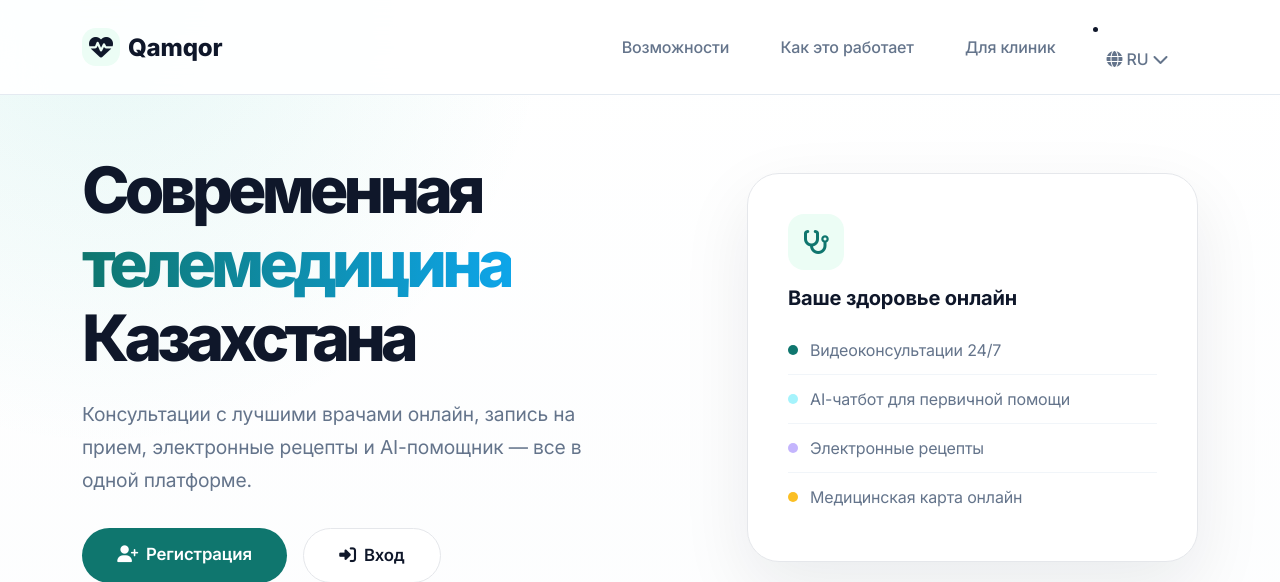
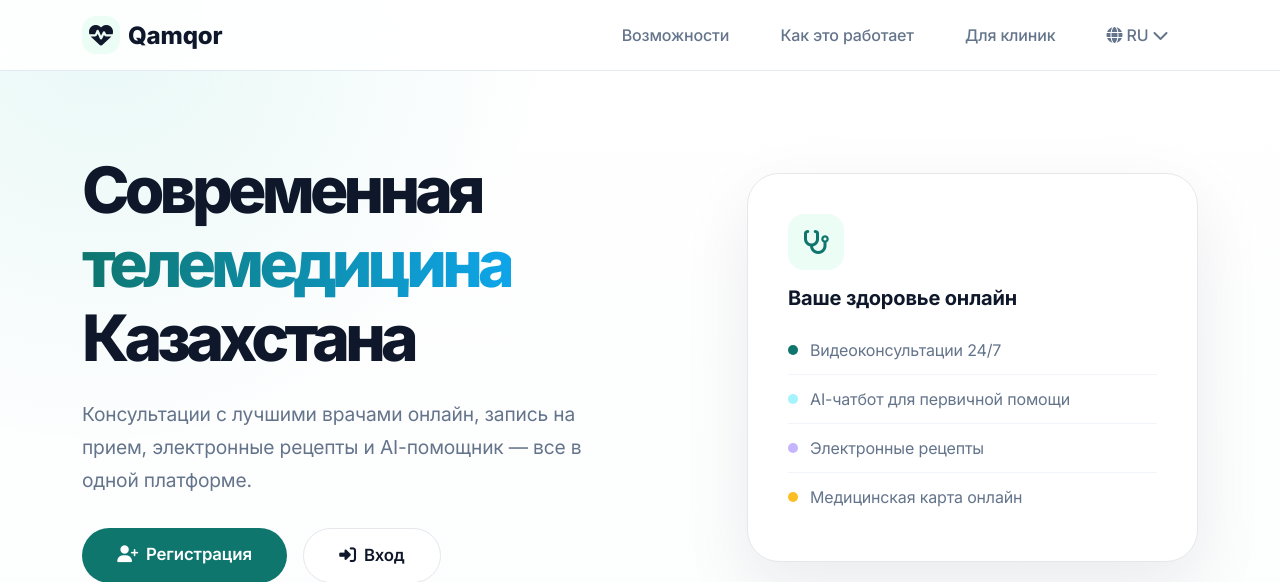
Before and after one commit to adasqanzhau/testqamqor, a Flask app: page / in a window 1280 px wide. Shown: the top 582 px of the page. Run offline with Flask 3, Linux system fonts and the light colour scheme; some libraries are stand-ins or nearby versions.

Commit message:
дфтппп1212qwфывфывфывфывфывads

```diff
--- a/app/templates/landing.html
+++ b/app/templates/landing.html
@@ -893,7 +893,7 @@
                 <a href="#features" class="nav-link">{{ t('landing.features', 'Возможности') }}</a>
                 <a href="#how-it-works" class="nav-link">{{ t('landing.how_it_works', 'Как это работает') }}</a>
                 <a href="#clinics" class="nav-link">{{ t('landing.for_clinics', 'Для клиник') }}</a>
-                <li class="nav-item dropdown lang-dropdown me-3">
+                <div class="nav-item dropdown lang-dropdown me-3">
                         <a class="nav-link lang-dropdown-toggle" href="#" id="languageDropdown" role="button" data-bs-toggle="dropdown" aria-expanded="false">
                             <i class="fas fa-globe"></i>
                             <span class="lang-code">{{ current_language.upper() }}</span>
@@ -911,7 +911,7 @@
                             </li>
                             {% endfor %}
                         </ul>
-                </li>
+            </div>
             </div>
             <button class="btn d-md-none" style="color: var(--dark, #0f172a); font-size: 1.25rem;" onclick="document.getElementById('mobileMenu').classList.toggle('d-none')">
                 <i class="fas fa-bars"></i>
```
Lines whose indentation alone changed are shown as unchanged.
